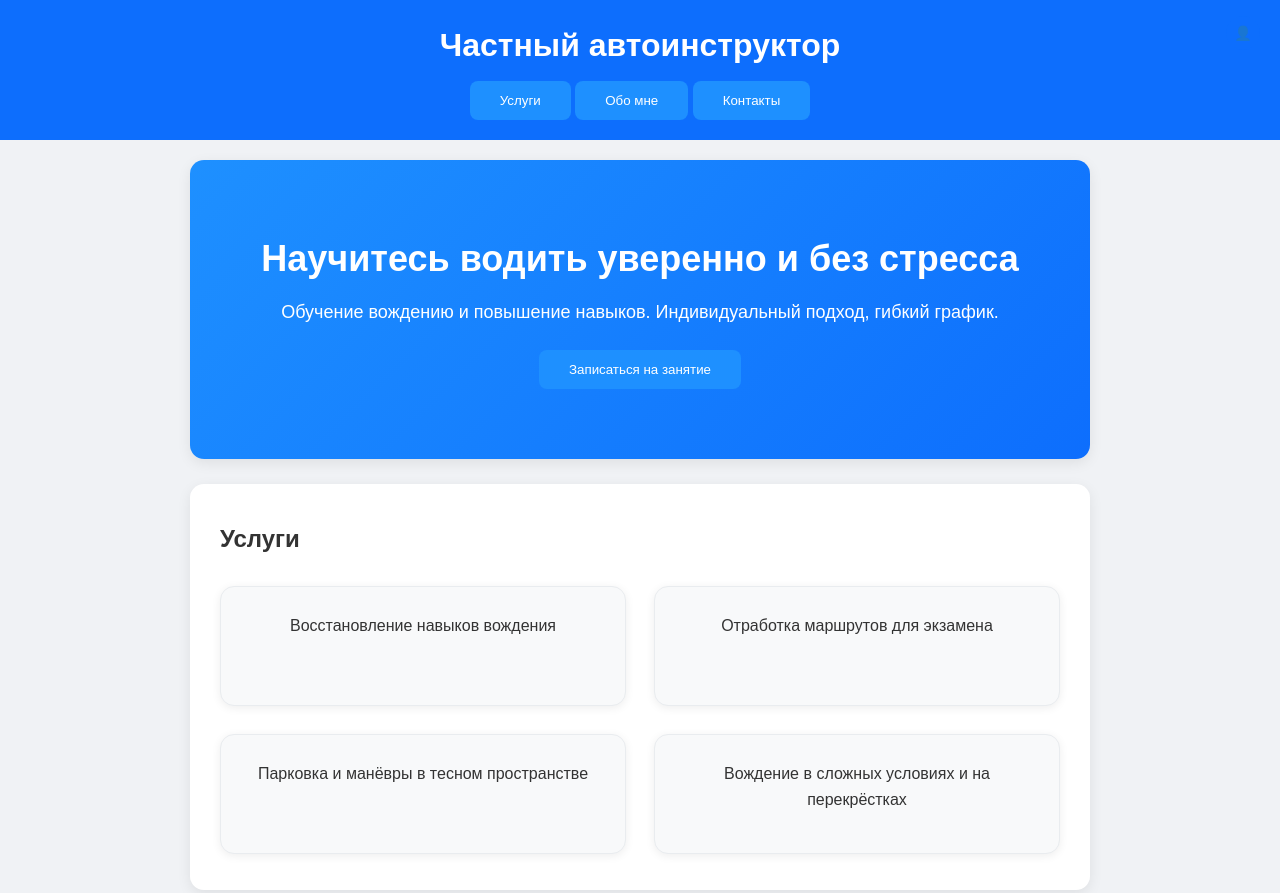
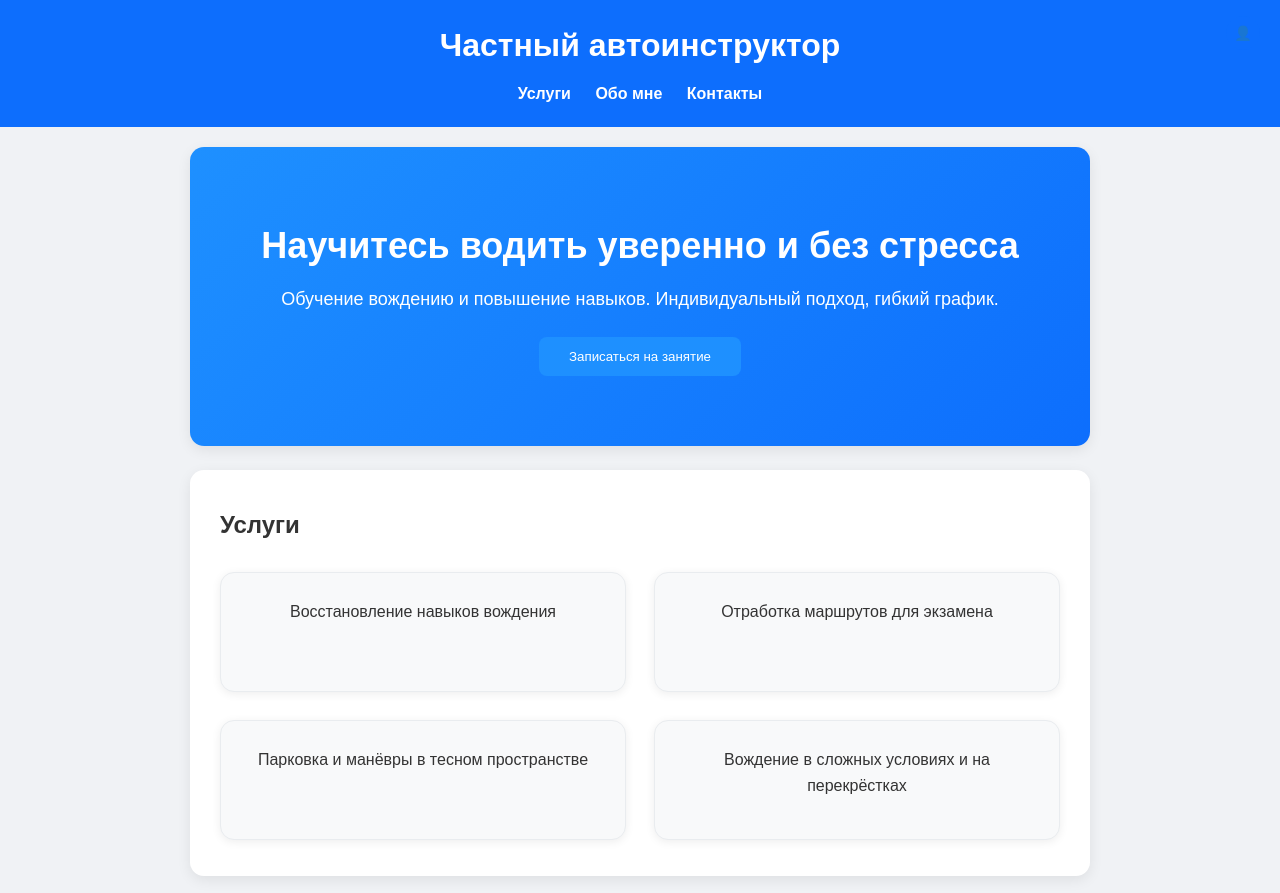
Before and after one commit to katorsyforstudy/driving-instructor-site, a website: page index.html in a window 1280 px wide. Shown: the top 893 px of the page. Drawn offline with Linux system fonts and the light colour scheme.

Commit message:
new knopochka

```diff
--- a/index.html
+++ b/index.html
@@ -431,20 +431,10 @@
 <header>
   <h1>Частный автоинструктор</h1>
   <nav>
-
-    <button onclick="document.getElementById('services').scrollIntoView({behavior: 'smooth'})">
-        Услуги
-      </button>
-
-    <button onclick="document.getElementById('about').scrollIntoView({behavior: 'smooth'})">
-        Обо мне
-      </button>
-
-      <button onclick="document.getElementById('contacts').scrollIntoView({behavior: 'smooth'})">
-        Контакты
-      </button>
-
-  </nav>
+  <a href="#services">Услуги</a>
+  <a href="#about">Обо мне</a>
+  <a href="#contacts">Контакты</a>
+</nav>
 </header>
 
 <main>
--- a/script.js
+++ b/script.js
@@ -1,8 +1,21 @@
 document.addEventListener("DOMContentLoaded", () => {
+  // ✅ Плавный скроллинг по ссылкам в nav
+  document.querySelectorAll("nav a").forEach(link => {
+    link.addEventListener("click", e => {
+      e.preventDefault();
+      const target = document.querySelector(link.getAttribute("href"));
+      if (target) {
+        target.scrollIntoView({ behavior: "smooth" });
+      }
+    });
+  });
+
+
   // 📩 Форма "Контакты" (заявка)
   const contactForm = document.getElementById("signupForm");
   const contactFeedback = document.getElementById("formFeedback");
   const phoneInput = document.getElementById("phone");
+
 
   // 🚗 Проверка и форматирование номера телефона
   if (phoneInput) {
@@ -37,6 +50,7 @@ document.addEventListener("DOMContentLoaded", () => {
     });
   }
 
+
   // ✅ Валидация номера
   function isValidUzbekPhone(phone) {
     const digits = phone.replace(/\D/g, "");
@@ -46,6 +60,7 @@ document.addEventListener("DOMContentLoaded", () => {
   function isValidMessage(msg) {
     return msg.trim().length > 0;
   }
+
 
   // ✅ Обработка формы "Контакты"
   if (contactForm) {
@@ -96,6 +111,7 @@ document.addEventListener("DOMContentLoaded", () => {
       }
     });
   }
+
 
   // 📅 Форма бронирования занятия
   const bookingForm = document.getElementById("bookingForm");
```
